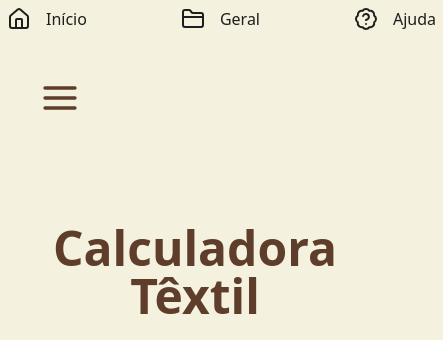
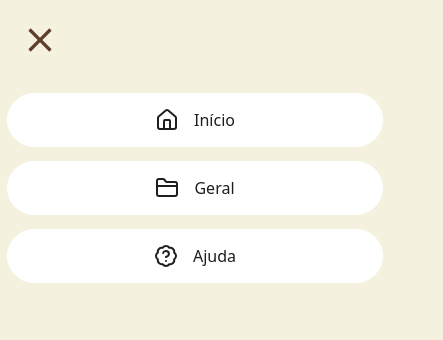
Before and after one commit to Striker9090/CalculosTextil, a React (Vite) app: page / in a window 390 px wide. Both pictures are taken after a click on the button 60 px from the left and 60 px from the top of the page. Shown: the top 340 px of the page, 443 px wide, since content can reach past the window. Built offline with nearby package versions, Linux system fonts and the light colour scheme.

Commit message:
Version2

```diff
--- a/src/componentes/Cabecalho/index.module.css
+++ b/src/componentes/Cabecalho/index.module.css
@@ -53,3 +53,16 @@
         transition: all 0.3s ease-in-out;
     }
 }
+
+.link{
+    & a{
+        transition: all 0.3s ease-out;
+        display: flex;
+        justify-content: center;
+        width: 100vw;
+        padding: 15px;
+        background-color: white;
+        border-radius: 100px;
+    }
+
+}
--- a/src/componentes/Cabecalho/index.tsx
+++ b/src/componentes/Cabecalho/index.tsx
@@ -1,13 +1,22 @@
 import { BadgeHelp, FolderClosed, Home } from "lucide-react";
 import { Links } from "../Utilitarios/Links";
-import { FiMenu } from "react-icons/fi"; // ícone dos 3 pontinhos
+import { FiMenu } from "react-icons/fi";
+import { IoMdClose } from "react-icons/io";
 import { useState } from "react";
+import style from "./index.module.css"
 
 export default function Cabecalho() {
   const [smarthfone, setSmarthfone] = useState(false);
 
   return (
     <>
+      <div className="md:hidden text-(--tipografia-principal)">
+        <button onClick={() => setSmarthfone(!smarthfone)}>
+
+          {smarthfone?<IoMdClose size={40} className="m-5"/>:<FiMenu size={40} className="m-5" />}
+        </button>
+      </div>
+
       {/* DESKTOP */}
       <div className="flex justify-center">
         <div className="hidden md:flex gap-20 m-5 px-5 py-1 bg-gray-300 w-fit rounded-3xl">
@@ -27,7 +36,7 @@ export default function Cabecalho() {
       </div>
 
       {smarthfone && (
-        <div className="md:hidden flex gap-20">
+        <div className={`${style.link} md:hidden`}>
           <Links>
             <Home />
             Início
@@ -42,13 +51,6 @@ export default function Cabecalho() {
           </Links>
         </div>
       )}
-      <div className="md:hidden text-(--tipografia-principal)">
-        <button onClick={() => setSmarthfone(!smarthfone)}>
-          <FiMenu size={40} className="m-10" />
-        </button>
-      </div>
-
-
     </>
   );
 }
```
